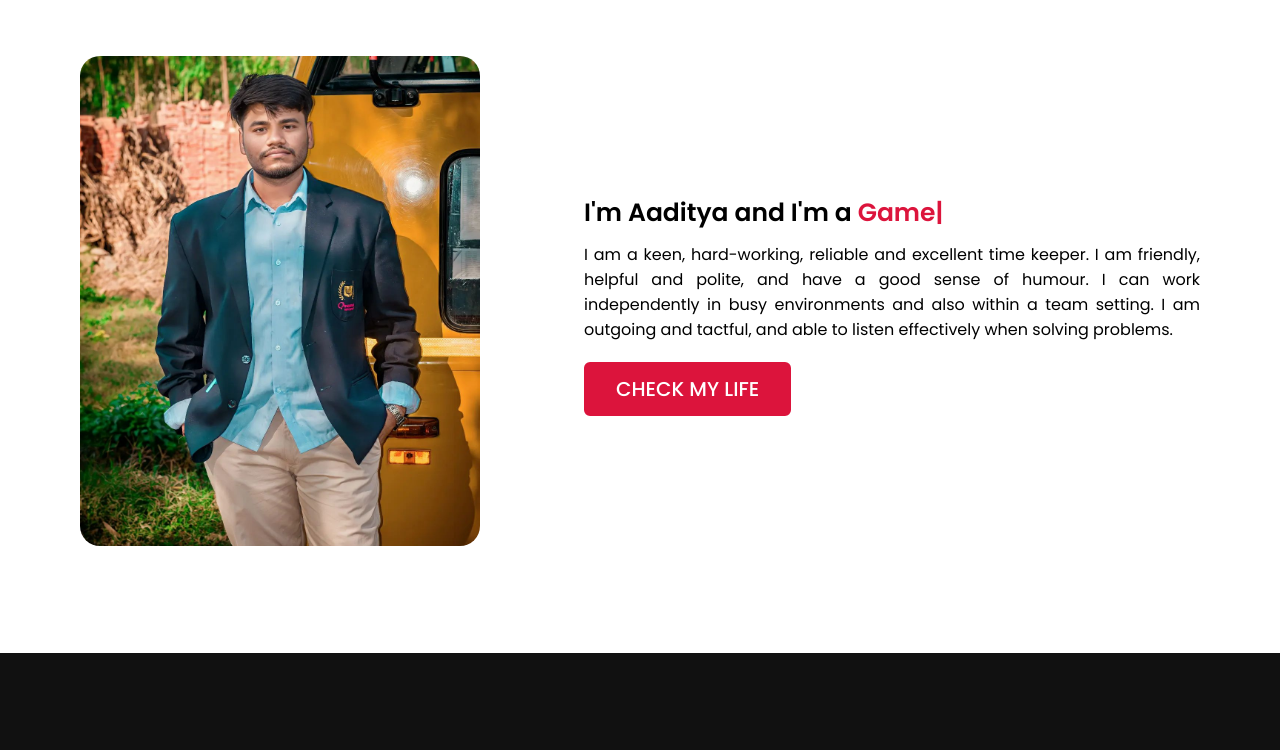
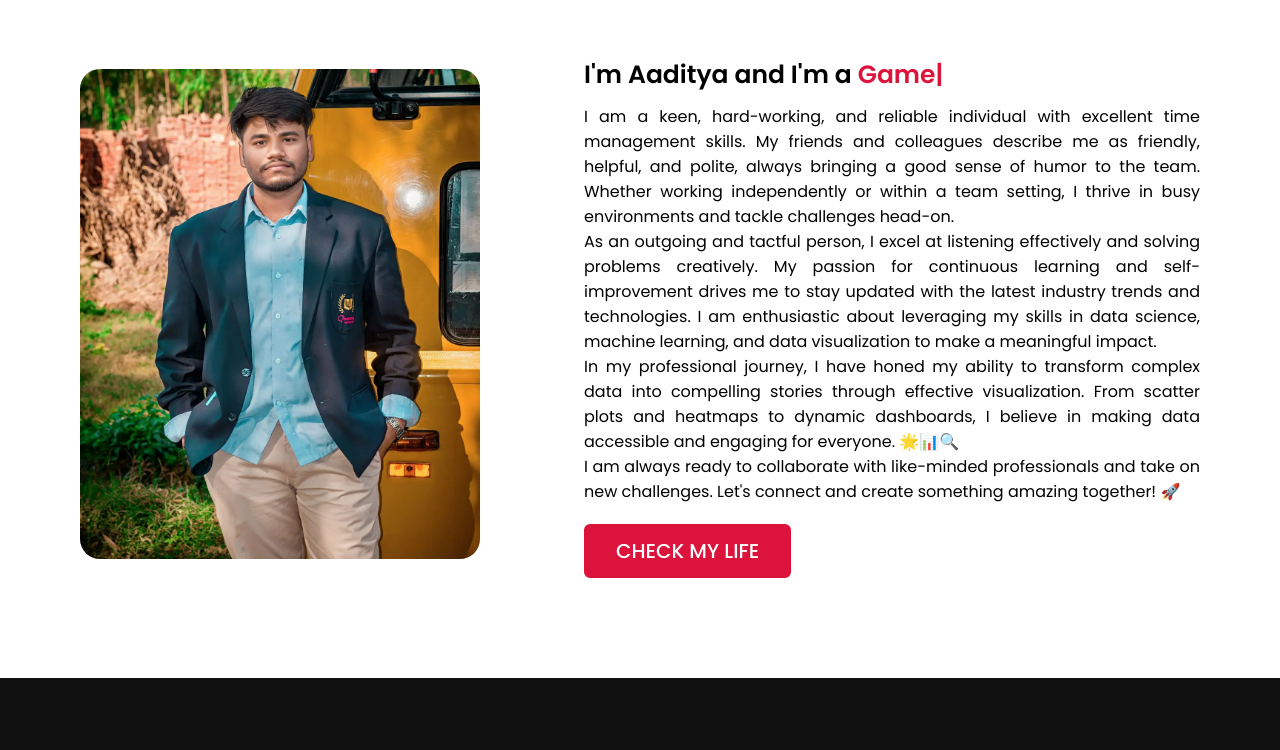
Before and after one commit to Aaditya-Mishra1/Aaditya-Mishra1.github.io, a plain HTML site: page index.html in a window 1280 px wide. Shown: the part 970-1720 px from the top of the page. Drawn offline with nearby package versions, Linux system fonts and the light colour scheme.

Commit message:
Update index.html

```diff
--- a/index.html
+++ b/index.html
@@ -59,7 +59,14 @@
                 </div>
                 <div class="column right">
                     <div class="text">I'm Aaditya and I'm a <span class="typing-2"></span></div>
-                    <p>I am a keen, hard-working, reliable and excellent time keeper. I am friendly, helpful and polite, and have a good sense of humour. I can work independently in busy environments and also within a team setting. I am outgoing and tactful, and able to listen effectively when solving problems.</p>
+                    <p>I am a keen, hard-working, and reliable individual with excellent time management skills. My friends and colleagues describe me as friendly, helpful, and polite, always bringing a good sense of humor to the team. Whether working independently or within a team setting, I thrive in busy environments and tackle challenges head-on.<br>
+
+                        As an outgoing and tactful person, I excel at listening effectively and solving problems creatively. My passion for continuous learning and self-improvement drives me to stay updated with the latest industry trends and technologies. I am enthusiastic about leveraging my skills in data science, machine learning, and data visualization to make a meaningful impact.<br>
+
+                        In my professional journey, I have honed my ability to transform complex data into compelling stories through effective visualization. From scatter plots and heatmaps to dynamic dashboards, I believe in making data accessible and engaging for everyone. 🌟📊🔍<br>
+
+                        I am always ready to collaborate with like-minded professionals and take on new challenges. Let's connect and create something amazing together! 🚀<br>
+                    </p>
                     <a href="https://instagram.com/_aaditya_mishra_?igshid=YmMyMTA2M2Y=" target="_blank">CHECK MY LIFE</a>
                 </div>
             </div>
@@ -124,7 +131,7 @@
             <div class="skills-content">
                 <div class="column left">
                     <div class="text">My creative skills & experiences.</div>
-                    <p>"I have expertise in a variety of areas, including data analysis, natural language processing (NLP), web designing, and machine learning. With my knowledge of data analysis, I can extract insights and identify trends from large datasets. My proficiency in NLP enables me to develop intelligent systems that can process and understand human language. I am also skilled in web designing, which allows me to create visually appealing and user-friendly websites. Finally, my experience with machine learning allows me to build predictive models and develop algorithms that can improve decision-making and automate processes."</p>
+                    <p>I bring technical expertise in ML, NLP, computer vision, and data visualization, coupled with a creative approach to transforming complex data into compelling visual narratives. At CBRE, I developed robust ML models, conducted sentiment analysis, and created visually engaging dashboards and interactive charts using advanced libraries. My blend of analytical rigor and creative flair bridges data science with impactful storytelling, making data accessible and actionable. In my portfolio, I showcase projects where I've applied these skills to craft intuitive UI/UX, leverage computer vision for innovative data representations, and deliver insights that inspire informed decision-making through interactive and user-friendly visualizations.</p>
                     <a href="https://about.me/theaaditya" target="_blank">Read more</a>
                 </div>
                 <div class="column right">
```
